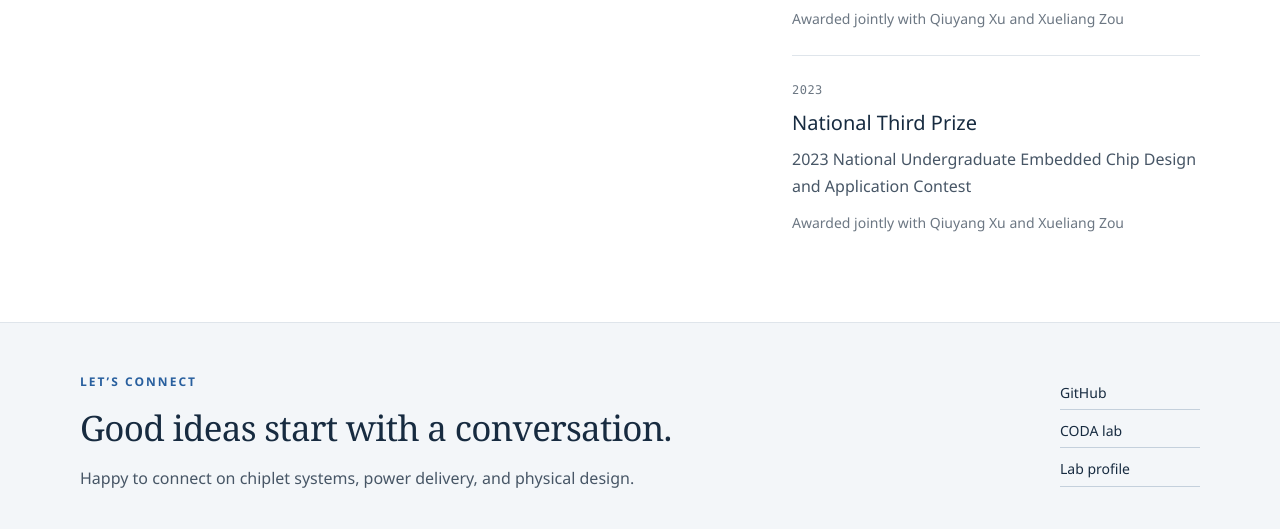
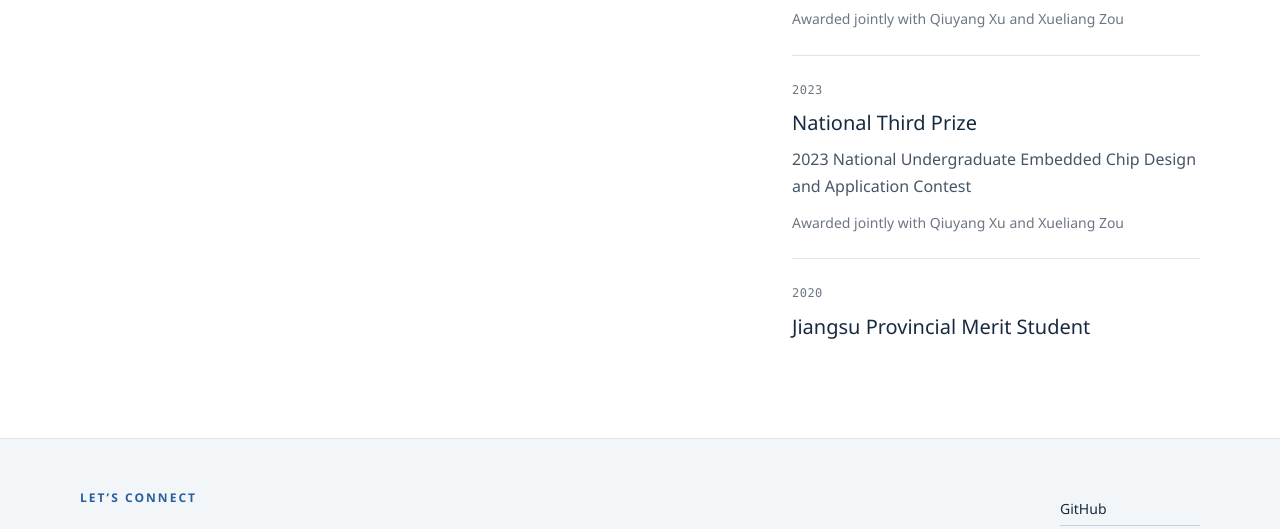
Before and after one commit to ckzhu-research/ckzhu-research.github.io, a plain HTML site: page index.html in a window 1280 px wide. Shown: the part 3439-3968 px from the top of the page. Drawn offline with Linux system fonts and the light colour scheme.

Commit message:
Add 2020 Jiangsu Provincial Merit Student honor

```diff
--- a/app.js
+++ b/app.js
@@ -10,7 +10,7 @@ const messages = {
     researchTitle:'从芯粒到系统。',researchNote:'以优化方法，连接电路与系统设计。',r1Title:'2.5D 芯粒系统',r1Body:'面向先进封装中的芯粒集成，研究系统级物理设计问题。',r2Title:'电源网络优化',r2Body:'联合优化 PDN 几何与 TSV 布局，关注动态压降与供电性能。',r3Title:'分析式物理设计',r3Body:'探索超大规模、多光罩芯粒系统的分析式布局方法。',
     papersTitle:'研究成果',filterAll:'全部',filterConference:'会议',filterJournal:'期刊',filterLabel:'筛选论文',accepted:'已录用',firstAuthor:'第一作者',journalPaper:'期刊论文',cite:'引用',paperLink:'论文',corresponding:'† 通讯作者。论文题名保留英文原文。',
     educationTitle:'求学经历',eduDate:'2025 — 至今',fudan:'复旦大学',degree:'博士研究生',eduNote:'CODA lab',undergraduate:'本科阶段',njupt:'南京邮电大学',bachelor:'学士学位',honorsTitle:'荣誉与奖励',awardTitle:'卓越成果奖',awardProgram:'华大九天 PyAether 生态活动',awardDetails:'查看获奖信息',
-    electronicsPrize:'国家级一等奖',electronicsContest:'2023 年全国大学生电子设计竞赛（TI 杯）',embeddedPrize:'国家级三等奖',embeddedContest:'2023 年全国大学生嵌入式芯片设计与应用大赛',awardTeammates:'与徐秋旸、邹学亮共同获得',
+    electronicsPrize:'国家级一等奖',electronicsContest:'2023 年全国大学生电子设计竞赛（TI 杯）',embeddedPrize:'国家级三等奖',embeddedContest:'2023 年全国大学生嵌入式芯片设计与应用大赛',awardTeammates:'与徐秋旸、邹学亮共同获得',meritStudent:'江苏省三好学生',
     contactTitle:'交流，让想法更进一步。',contactBody:'欢迎围绕芯粒系统、电源网络与物理设计交流。',labPage:'课题组主页',footerName:'朱骋凯',backTop:'回到顶部',citationTitle:'引用此论文',citationHint:'BibTeX · 按已公布的书目信息整理',copyCitation:'复制引用',copied:'已复制',copyFailed:'请选中文本手动复制',closeLabel:'关闭',
     description:'朱骋凯，复旦大学 CODA lab 博士研究生。研究 2.5D 芯粒系统的电源网络优化与物理设计。',title:'朱骋凯 Chengkai Zhu · 学术主页'
   },
@@ -24,7 +24,7 @@ const messages = {
     researchTitle:'From chiplets to systems.',researchNote:'Connecting circuits and systems through optimization.',r1Title:'2.5D Chiplet Systems',r1Body:'System-level physical design for chiplet integration in advanced packaging.',r2Title:'Power Delivery Networks',r2Body:'Co-optimizing PDN geometry and TSV layouts, with a focus on dynamic voltage drop and power delivery.',r3Title:'Analytical Physical Design',r3Body:'Analytical placement methods for ultra-large-scale, multi-reticle chiplet systems.',
     papersTitle:'Selected work',filterAll:'All',filterConference:'Conference',filterJournal:'Journal',filterLabel:'Filter publications',accepted:'Accepted',firstAuthor:'First author',journalPaper:'Journal article',cite:'Cite',paperLink:'Paper',corresponding:'† Corresponding authors.',
     educationTitle:'Academic journey',eduDate:'2025 — Present',fudan:'Fudan University',degree:'Doctoral student',eduNote:'CODA lab',undergraduate:'Undergraduate studies',njupt:'Nanjing University of Posts and Telecommunications',bachelor:'Bachelor’s degree',honorsTitle:'Honors & awards',awardTitle:'Outstanding Achievement Award',awardProgram:'Empyrean’s PyAether Ecosystem Program',awardDetails:'View award announcement',
-    electronicsPrize:'National First Prize',electronicsContest:'2023 National Undergraduate Electronics Design Contest (TI Cup)',embeddedPrize:'National Third Prize',embeddedContest:'2023 National Undergraduate Embedded Chip Design and Application Contest',awardTeammates:'Awarded jointly with Qiuyang Xu and Xueliang Zou',
+    electronicsPrize:'National First Prize',electronicsContest:'2023 National Undergraduate Electronics Design Contest (TI Cup)',embeddedPrize:'National Third Prize',embeddedContest:'2023 National Undergraduate Embedded Chip Design and Application Contest',awardTeammates:'Awarded jointly with Qiuyang Xu and Xueliang Zou',meritStudent:'Jiangsu Provincial Merit Student',
     contactTitle:'Good ideas start with a conversation.',contactBody:'Happy to connect on chiplet systems, power delivery, and physical design.',labPage:'Lab profile',footerName:'Chengkai Zhu',backTop:'Back to top',citationTitle:'Cite this paper',citationHint:'BibTeX · Based on available bibliographic information',copyCitation:'Copy citation',copied:'Copied',copyFailed:'Please select and copy the text manually',closeLabel:'Close',
     description:'Chengkai Zhu, doctoral student at Fudan University and CODA lab. Power-delivery-network optimization and physical design for 2.5D chiplet systems.',title:'Chengkai Zhu · Academic Homepage'
   }
--- a/index.html
+++ b/index.html
@@ -80,6 +80,9 @@
 <h3 data-i18n="embeddedPrize">National Third Prize</h3>
 <p data-i18n="embeddedContest">2023 National Undergraduate Embedded Chip Design and Application Contest</p>
 <p class="award-teammates" data-i18n="awardTeammates">Awarded jointly with Qiuyang Xu and Xueliang Zou</p>
+</article><article class="award-entry" id="award-merit-2020">
+<p class="award-entry-year">2020</p>
+<h3 data-i18n="meritStudent">Jiangsu Provincial Merit Student</h3>
 </article></div></section>
 <section class="contact-section"><div class="container contact-inner"><div><p class="eyebrow">LET’S CONNECT</p><h2 data-i18n="contactTitle">Good ideas start with a conversation.</h2><p data-i18n="contactBody">Happy to connect on chiplet systems, power delivery, and physical design.</p></div><div class="contact-links"><a href="https://github.com/ckzhu-research" rel="noopener noreferrer" target="_blank">GitHub</a><a href="https://krz.engineer/" rel="noopener noreferrer" target="_blank">CODA lab</a><a data-i18n="labPage" href="https://krz.engineer/people/chengkai-zhu/" rel="noopener noreferrer" target="_blank">Lab profile</a></div></div></section>
 </main>
```
